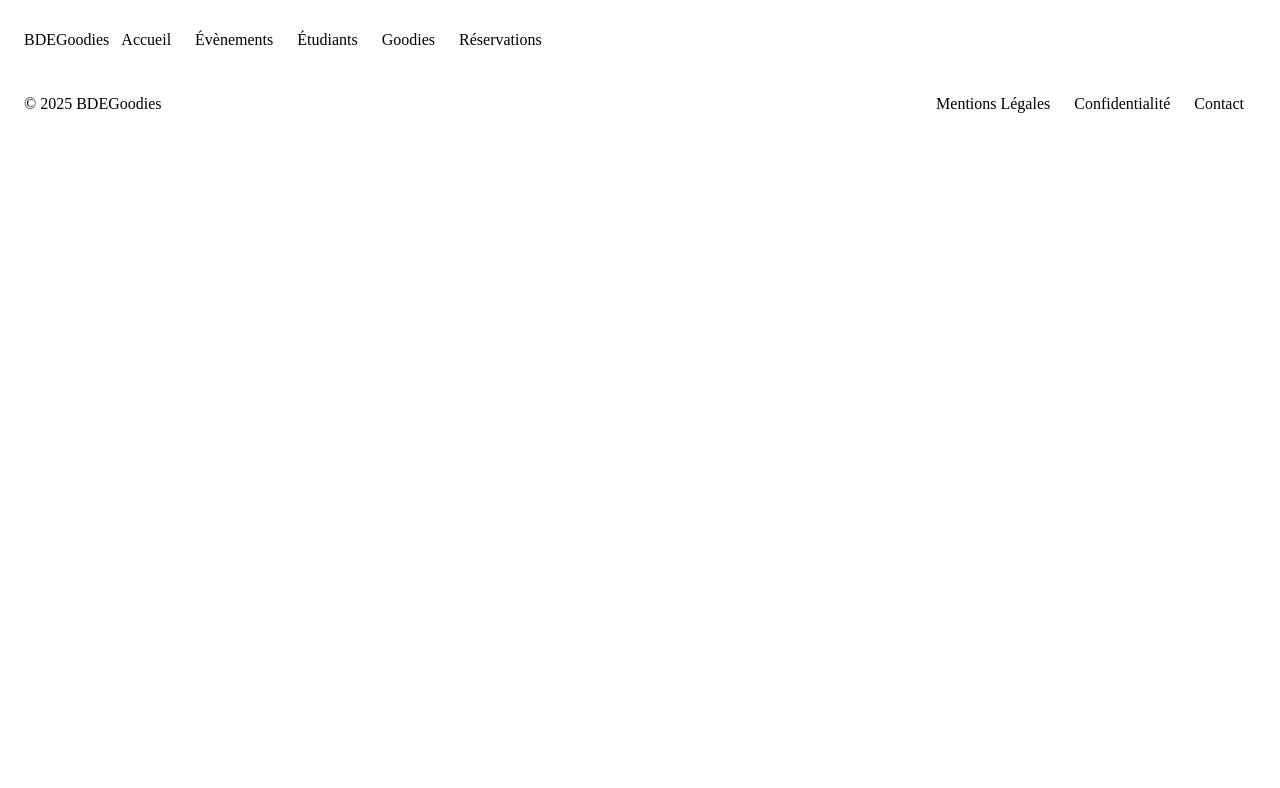
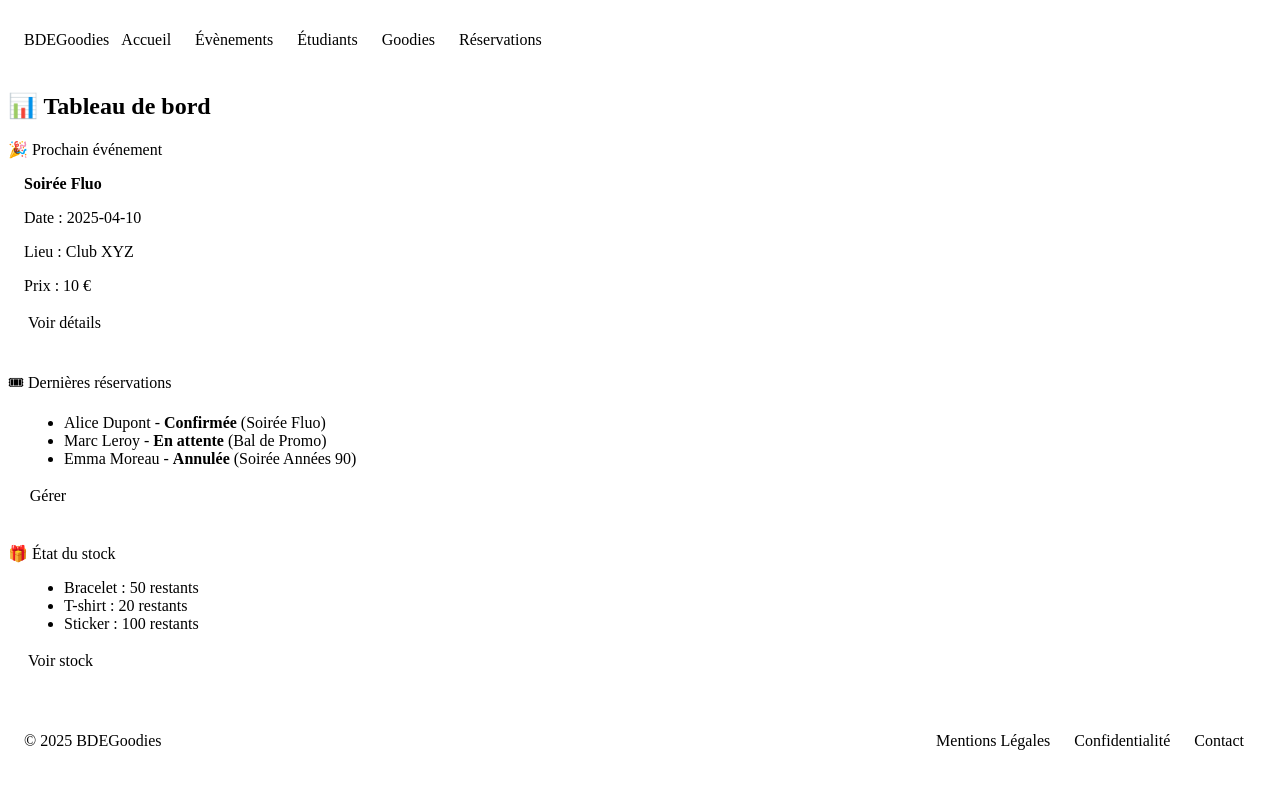
Before and after one commit to maximeBourciez/BDEGoodies, an Angular app in the folder BDEGoodiesUI/: page /home in a window 1280 px wide. Before the commit this address led to /. Shown: the top 788 px of the page. Built offline with nearby package versions, Linux system fonts and the light colour scheme; no server answers.

Commit message:
Ajotu des servcies

```diff
--- a/BDEGoodiesUI/src/app/app-routing.module.ts
+++ b/BDEGoodiesUI/src/app/app-routing.module.ts
@@ -1,7 +1,11 @@
 import { NgModule } from '@angular/core';
 import { RouterModule, Routes } from '@angular/router';
+import { HomeComponent } from './home/home.component';
 
-const routes: Routes = [];
+const routes: Routes = [
+  {path: '', redirectTo: '/home', pathMatch: 'full'},
+  {path: 'home', component: HomeComponent},
+];
 
 @NgModule({
   imports: [RouterModule.forRoot(routes)],
--- a/BDEGoodiesUI/src/app/app.module.ts
+++ b/BDEGoodiesUI/src/app/app.module.ts
@@ -15,6 +15,8 @@ import { MatToolbarModule } from '@angular/material/toolbar';
 import { MatButtonModule } from '@angular/material/button';
 import { MatIconModule } from '@angular/material/icon';
 import { MatMenuModule } from '@angular/material/menu';
+import { MatCardModule } from '@angular/material/card';
+import { DragDropModule } from '@angular/cdk/drag-drop';
 
 @NgModule({
   declarations: [
@@ -37,6 +39,8 @@ import { MatMenuModule } from '@angular/material/menu';
     MatButtonModule,
     MatIconModule,
     MatMenuModule,
+    MatCardModule,
+    DragDropModule,
   ],
   providers: [],
   bootstrap: [AppComponent]
--- a/BDEGoodiesUI/src/app/home/home.component.html
+++ b/BDEGoodiesUI/src/app/home/home.component.html
@@ -1 +1,55 @@
-<p>home works!</p>
+<div class="container mt-4">
+    <h2 class="mb-4">📊 Tableau de bord</h2>
+
+    <div class="row">
+        <!-- Prochain événement -->
+        <div class="col-md-4">
+            <mat-card class="dashboard-card">
+                <mat-card-title>🎉 Prochain événement</mat-card-title>
+                <mat-card-content>
+                    <p><strong>{{ prochainEvenement.nom }}</strong></p>
+                    <p>Date : {{ prochainEvenement.date }}</p>
+                    <p>Lieu : {{ prochainEvenement.lieu }}</p>
+                    <p>Prix : {{ prochainEvenement.prix }} €</p>
+                </mat-card-content>
+                <mat-card-actions>
+                    <button mat-button color="primary">Voir détails</button>
+                </mat-card-actions>
+            </mat-card>
+        </div>
+
+        <!-- Dernières réservations -->
+        <div class="col-md-4">
+            <mat-card class="dashboard-card">
+                <mat-card-title>🎟 Dernières réservations</mat-card-title>
+                <mat-card-content>
+                    <ul>
+                        <li *ngFor="let res of dernieresReservations">
+                            {{ res.etudiant }} - <strong>{{ res.statut }}</strong> ({{ res.soiree }})
+                        </li>
+                    </ul>
+                </mat-card-content>
+                <mat-card-actions>
+                    <button mat-button color="primary">Gérer</button>
+                </mat-card-actions>
+            </mat-card>
+        </div>
+
+        <!-- Stock Goodies -->
+        <div class="col-md-4">
+            <mat-card class="dashboard-card">
+                <mat-card-title>🎁 État du stock</mat-card-title>
+                <mat-card-content>
+                    <ul>
+                        <li *ngFor="let goodie of stockGoodies">
+                            {{ goodie.nom }} : {{ goodie.quantite }} restants
+                        </li>
+                    </ul>
+                </mat-card-content>
+                <mat-card-actions>
+                    <button mat-button color="primary">Voir stock</button>
+                </mat-card-actions>
+            </mat-card>
+        </div>
+    </div>
+</div>
--- a/BDEGoodiesUI/src/app/home/home.component.scss
+++ b/BDEGoodiesUI/src/app/home/home.component.scss
@@ -0,0 +1,8 @@
+.dashboard-card {
+    margin-bottom: 20px;
+    transition: transform 0.3s ease-in-out;
+
+    &:hover {
+        transform: scale(1.05);
+    }
+}
--- a/BDEGoodiesUI/src/app/home/home.component.ts
+++ b/BDEGoodiesUI/src/app/home/home.component.ts
@@ -1,4 +1,6 @@
-import { Component } from '@angular/core';
+import { Component, inject } from '@angular/core';
+import { Evenement } from '../models/evenement.model';
+import { EvenementsService } from '../services/evenements.service';
 
 @Component({
   selector: 'app-home',
@@ -7,5 +9,51 @@ import { Component } from '@angular/core';
   styleUrl: './home.component.scss'
 })
 export class HomeComponent {
+  // Attributs
+  title = 'BDEGoodies | Accueil';
+  evenements: Evenement[] = [];
+  private readonly evenementsService: EvenementsService = inject(EvenementsService);
 
+  // Constructeur
+  constructor() { }
+
+  currentOffset = 0;
+  slideWidth = 400;
+
+
+  prochainEvenement = {
+    nom: "Soirée Fluo",
+    date: "2025-04-10",
+    lieu: "Club XYZ",
+    prix: 10,
+    capacite: 200,
+    theme: "Fluo"
+  };
+
+  dernieresReservations = [
+    { etudiant: "Alice Dupont", statut: "Confirmée", soiree: "Soirée Fluo" },
+    { etudiant: "Marc Leroy", statut: "En attente", soiree: "Bal de Promo" },
+    { etudiant: "Emma Moreau", statut: "Annulée", soiree: "Soirée Années 90" }
+  ];
+
+  stockGoodies = [
+    { nom: "Bracelet", quantite: 50 },
+    { nom: "T-shirt", quantite: 20 },
+    { nom: "Sticker", quantite: 100 }
+  ];
+
+  prevSlide() {
+    this.currentOffset += this.slideWidth;
+  }
+
+  nextSlide() {
+    this.currentOffset -= this.slideWidth;
+  }
+
+  // Méthodes
+  ngOnInit(): void {
+    this.evenementsService.getEvenements().subscribe((evenements: Evenement[]) => {
+      this.evenements = evenements;
+    });
+  }
 }
--- a/BDEGoodiesUI/src/app/services/etudiants.service.ts
+++ b/BDEGoodiesUI/src/app/services/etudiants.service.ts
@@ -8,7 +8,7 @@ import { Evenement } from '../models/evenement.model';
 })
 export class EtudiantsService {
   // Attributs
-  private readonly apiUrl = 'http://localhost:8000/etudiants';
+  private readonly apiUrl = 'http://localhost:8000/api/etudiants';
   private readonly http: HttpClient = inject(HttpClient);
 
   // Constructeur
--- a/BDEGoodiesUI/src/app/services/evenements.service.ts
+++ b/BDEGoodiesUI/src/app/services/evenements.service.ts
@@ -1,9 +1,25 @@
-import { Injectable } from '@angular/core';
+import { HttpClient } from '@angular/common/http';
+import { inject, Injectable } from '@angular/core';
+import { Observable } from 'rxjs';
+import { Evenement } from '../models/evenement.model';
 
 @Injectable({
   providedIn: 'root'
 })
 export class EvenementsService {
+  // Attributs
+  private readonly apiUrl = 'http://localhost:8000/api/evenements';
+  private readonly http: HttpClient = inject(HttpClient);
 
   constructor() { }
+
+  // Méthodes
+  getEvenements():Observable<Evenement[]>{
+    return this.http.get<Evenement[]>(this.apiUrl);
+  }
+
+  getEvenementById(id: number):Observable<Evenement>{
+    return this.http.get<Evenement>(`${this.apiUrl}/${id}`);
+  }
+
 }
```
Also changed, not shown: BDEGoodiesUI/src/app/models/goodie.model.ts (added, +17 -0 lines), BDEGoodiesUI/src/app/services/goodies.service.ts (+17 -1 lines).
